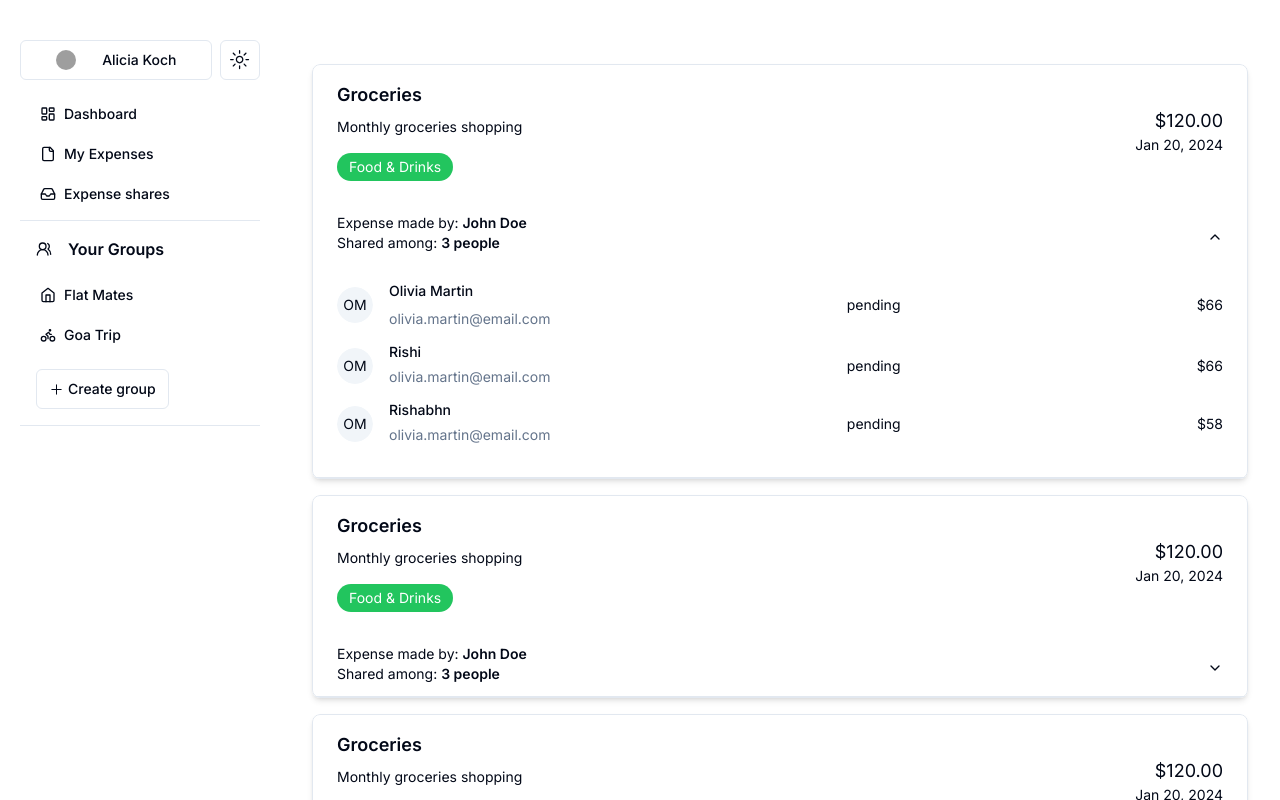
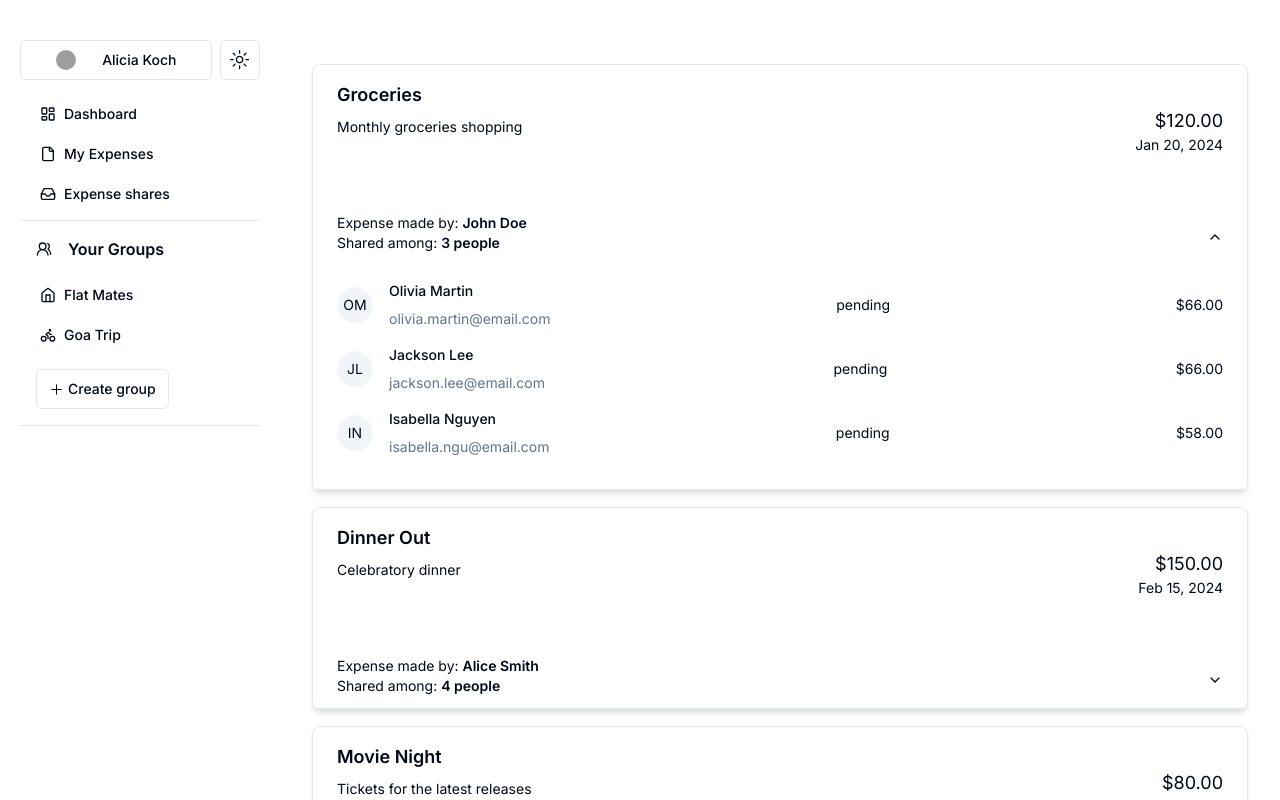
Before and after one commit to utsav82/paye, a Next.js app: page /dashboard/expenses in a window 1280 px wide. Both pictures are taken after a click on the button 1215 px from the left and 237 px from the top of the page. Shown: the top 800 px of the page. Built offline with nearby package versions, Linux system fonts and the light colour scheme; grey boxes are pictures that could not be loaded.

Commit message:
reafactored code

```diff
--- a/app/dashboard/[groupId]/[expenseId]/page.jsx
+++ b/app/dashboard/[groupId]/[expenseId]/page.jsx
@@ -5,54 +5,54 @@ import {
     CardFooter,
     CardHeader,
     CardTitle,
-} from "@/components/ui/card"
-const page = ({ params }) => {
-
+} from "@/components/ui/card";
+import { Separator } from "@/components/ui/separator";
+const Page = ({ params }) => {
+    const { title, amount, category, date, expenseMadeBy, shares } = {
+        title: "Grocery Shopping",
+        amount: 50.25,
+        category: "Food",
+        date: "January 15, 2024",
+        expenseMadeBy: "Alicia Koch",
+        shares: [
+            { avatarFallback: "JL", name: "Jackson", amount: 25.37 },
+            { avatarFallback: "OM", name: "Olivia", amount: 25.37 },
+            { avatarFallback: "RS", name: "Rishabh", amount: 25.37 },
+        ],
+    };
     return (
-        <div className="w-full max-w-md overflow-hidden">
+        <div className="w-full max-w-md overflow-hidden sm:pl-5">
                 <CardHeader>
-                <CardTitle>Grocery Shopping</CardTitle>
+                    <CardTitle>{title}</CardTitle>
                     <CardDescription>
-                    $50.25
+                        {`$${amount}`}
                         <br />
-                    Food
+                        {category}
                         <br />
-                    January 15, 2024
+                        {date}
                         <br />
-                    Alicia Koch
+                        {expenseMadeBy}
                     </CardDescription>
                 </CardHeader>
-            <CardContent className="grid gap-4 border-y py-4">
+                <CardContent className="grid gap-4 py-4">
+                <Separator></Separator>
                     <div className="grid gap-1">
                         <h3 className="font-semibold text-lg md:text-xl">Shares</h3>
-                    <div className="flex flex-wrap gap-4">
-                        <div className="flex flex-row items-center gap-2">
-                            <p className="mr-1">OM</p>
+                        <div className="flex flex-wrap gap-10">
+                            {shares.map((share, index) => (
+                                <div key={index} className="flex flex-row items-center gap-2">
+                                    <p className="mr-1">{share.avatarFallback}</p>
                                     <div>
-                                <div>Olivia Martin</div>
-                                <div className="text-sm">$25.38</div>
+                                        <div>{share.name}</div>
+                                        <div className="text-sm text-gray-500 dark:text-gray-400">{`$${share.amount.toFixed(2)}`}</div>
                                     </div>
                                 </div>
-                        <div className="flex flex-row items-center gap-2">
-                            <p className="mr-1">JL</p>
-                            <div>
-                                <div>Jackson Lee</div>
-                                <div className="text-sm text-gray-500 dark:text-gray-400">$25.37</div>
-                            </div>
-                        </div>
-                        <div className="flex flex-row items-center gap-2">
-                            <p className="mr-1">JL</p>
-                            <div>
-                                <div>Jackson Lee</div>
-                                <div className="text-sm text-gray-500 dark:text-gray-400">$25.37</div>
-                            </div>
-                        </div>
+                            ))}
                         </div>
                     </div>
                 </CardContent>
         </div>
+    );
+};
 
-    )
-}
-
-export default page
+export default Page;
--- a/app/dashboard/[groupId]/layout.jsx
+++ b/app/dashboard/[groupId]/layout.jsx
@@ -93,7 +93,7 @@ const layout = ({ params, children }) => {
                                         <div className="text-xs font-medium">{expense.category}</div>
                                     </div>
                                     <div className="line-clamp-2 text-xs text-muted-foreground">
-                                        {expense.amount.toFixed(2)} USD {/* Assuming 'amount' is a numeric field */}
+                                        {expense.amount.toFixed(2)} USD
                                     </div>
                                     <div
                                         className=
--- a/app/dashboard/[groupId]/page.jsx
+++ b/app/dashboard/[groupId]/page.jsx
@@ -1,16 +1,35 @@
 import React from 'react'
-import { Avatar, AvatarImage, AvatarFallback } from '@/components/ui/avatar';
+import { Avatar, AvatarFallback } from '@/components/ui/avatar';
 import {
   Card,
   CardContent,
-  CardDescription,
-  CardFooter,
   CardHeader,
   CardTitle,
 } from "@/components/ui/card"
 
+const MemberCard = ({ avatarFallback, name, email }) => {
+  return (
+    <div className="flex items-center">
+      <Avatar className="h-9 w-9">
+        <AvatarFallback>{avatarFallback}</AvatarFallback>
+      </Avatar>
+      <div className="ml-4 space-y-1">
+        <p className="text-sm font-medium leading-none">{name}</p>
+        <p className="hidden sm:block text-sm text-muted-foreground">{email}</p>
+      </div>
+    </div>
+  );
+};
 
-const page = () => {
+const Page = () => {
+  const members = [
+    { avatarFallback: 'OM', name: 'Olivia Martin', email: 'olivia.martin@email.com' },
+    { avatarFallback: 'JL', name: 'Jackson Lee', email: 'jackson.lee@email.com' },
+    { avatarFallback: 'IN', name: 'Isabella Nguyen', email: 'isabella.nguyen@email.com' },
+    { avatarFallback: 'WK', name: 'William Kim', email: 'will@email.com' },
+    { avatarFallback: 'SD', name: 'Sofia Davis', email: 'sofia.davis@email.com' },
+  ];
+
   return (
     <div>
       <CardHeader>
@@ -18,64 +37,13 @@ const page = () => {
       </CardHeader>
       <CardContent>
         <div className="space-y-8">
-          <div className="flex items-center">
-            <Avatar className="h-9 w-9">
-              <AvatarImage src="/avatars/01.png" alt="Avatar" />
-              <AvatarFallback>OM</AvatarFallback>
-            </Avatar>
-            <div className="ml-4 space-y-1">
-              <p className="text-sm font-medium leading-none">Olivia Martin</p>
-              <p className="hidden sm:block text-sm text-muted-foreground">
-                olivia.martin@email.com
-              </p>
-            </div>
-          </div>
-          <div className="flex items-center">
-            <Avatar className="flex h-9 w-9 items-center justify-center space-y-0 border">
-              <AvatarImage src="/avatars/02.png" alt="Avatar" />
-              <AvatarFallback>JL</AvatarFallback>
-            </Avatar>
-            <div className="ml-4 space-y-1">
-              <p className="text-sm font-medium leading-none">Jackson Lee</p>
-              <p className="hidden sm:block text-sm text-muted-foreground">jackson.lee@email.com</p>
-            </div>
-          </div>
-          <div className="flex items-center">
-            <Avatar className="h-9 w-9">
-              <AvatarImage src="/avatars/03.png" alt="Avatar" />
-              <AvatarFallback>IN</AvatarFallback>
-            </Avatar>
-            <div className="ml-4 space-y-1">
-              <p className="text-sm font-medium leading-none">Isabella Nguyen</p>
-              <p className="hidden sm:block text-sm text-muted-foreground">
-                isabella.nguyen@email.com
-              </p>
-            </div>
-          </div>
-          <div className="flex items-center">
-            <Avatar className="h-9 w-9">
-              <AvatarImage src="/avatars/04.png" alt="Avatar" />
-              <AvatarFallback>WK</AvatarFallback>
-            </Avatar>
-            <div className="ml-4 space-y-1">
-              <p className="text-sm font-medium leading-none">William Kim</p>
-              <p className="hidden sm:block text-sm text-muted-foreground">will@email.com</p>
-            </div>
-          </div>
-          <div className="flex items-center">
-            <Avatar className="h-9 w-9">
-              <AvatarImage src="/avatars/05.png" alt="Avatar" />
-              <AvatarFallback>SD</AvatarFallback>
-            </Avatar>
-            <div className="ml-4 space-y-1">
-              <p className="text-sm font-medium leading-none">Sofia Davis</p>
-              <p className="hidden sm:block text-sm text-muted-foreground">sofia.davis@email.com</p>
-            </div>
-          </div>
+          {members.map((member, index) => (
+            <MemberCard key={index} {...member} />
+          ))}
         </div>
       </CardContent>
     </div>
   );
 };
 
-export default page
+export default Page;
--- a/app/dashboard/expenses/page.jsx
+++ b/app/dashboard/expenses/page.jsx
@@ -1,10 +1,113 @@
 import ExpenseCard from "@/components/expense-card"
 function page() {
+
+  const dummyData = [
+    {
+      title: "Groceries",
+      description: "Monthly groceries shopping",
+      category: "Food & Drinks",
+      categoryColor: "green-500",
+      amount: 120.0,
+      date: "Jan 20, 2024",
+      expenseMadeBy: "John Doe",
+      sharedAmong: 3,
+      participants: [
+        {
+          avatarFallback: "OM",
+          name: "Olivia Martin",
+          email: "olivia.martin@email.com",
+          status: "pending",
+          amount: 66.0
+        },
+        {
+          avatarFallback: "JL",
+          name: "Jackson Lee",
+          email: "jackson.lee@email.com",
+          status: "pending",
+          amount: 66.0
+        },
+        {
+          avatarFallback: "IN",
+          name: "Isabella Nguyen",
+          email: "isabella.ngu@email.com",
+          status: "pending",
+          amount: 58.0
+        }
+      ]
+    },
+    {
+      title: "Dinner Out",
+      description: "Celebratory dinner",
+      category: "Dining",
+      categoryColor: "orange-500",
+      amount: 150.0,
+      date: "Feb 15, 2024",
+      expenseMadeBy: "Alice Smith",
+      sharedAmong: 4,
+      participants: [
+        {
+          avatarFallback: "AS",
+          name: "Andrew Stevens",
+          email: "andrew.stevens@email.com",
+          status: "pending",
+          amount: 40.0
+        },
+        {
+          avatarFallback: "CM",
+          name: "Catherine Miller",
+          email: "catherine.miller@email.com",
+          status: "pending",
+          amount: 40.0
+        },
+        {
+          avatarFallback: "BS",
+          name: "Brian Simmons",
+          email: "brian.simmons@email.com",
+          status: "completed",
+          amount: 30.0
+        },
+        {
+          avatarFallback: "MS",
+          name: "Megan Stewart",
+          email: "megan.stewart@email.com",
+          status: "pending",
+          amount: 40.0
+        }
+      ]
+    },
+    {
+      title: "Movie Night",
+      description: "Tickets for the latest releases",
+      category: "Entertainment",
+      categoryColor: "purple-500",
+      amount: 80.0,
+      date: "Mar 5, 2024",
+      expenseMadeBy: "David Johnson",
+      sharedAmong: 2,
+      participants: [
+        {
+          avatarFallback: "DJ",
+          name: "Diana Jones",
+          email: "diana.jones@email.com",
+          status: "completed",
+          amount: 40.0
+        },
+        {
+          avatarFallback: "RG",
+          name: "Robert Green",
+          email: "robert.green@email.com",
+          status: "completed",
+          amount: 40.0
+        }
+      ]
+    }
+  ];
+
   return (
     <div className="container flex flex-col gap-4 my-16">
-       <ExpenseCard/>
-       <ExpenseCard/>
-       <ExpenseCard/>
+      {dummyData.map((expenseData, index) => (
+        <ExpenseCard key={index} expenseData={expenseData} />
+      ))}
     </div>
   )
 }
--- a/app/dashboard/page.js
+++ b/app/dashboard/page.js
@@ -1,6 +1,4 @@
-import { Metadata } from "next";
 import Image from "next/image";
-import { Button } from "@/components/ui/button";
 import {
   Card,
   CardContent,
@@ -8,14 +6,11 @@ import {
   CardHeader,
   CardTitle,
 } from "@/components/ui/card";
-import { Tabs, TabsContent, TabsList, TabsTrigger } from "@/components/ui/tabs";
 import { CalendarDateRangePicker } from "@/components/date-range-picker";
-import { Overview } from "@/components/overview";
 import { RecentExpenses } from "@/components/recent-expenses";
 
 export const metadata = {
   title: "Dashboard",
-  description: "Example dashboard app built using the components.",
 };
 
 export default function DashboardPage() {
--- a/components/expense-card.jsx
+++ b/components/expense-card.jsx
@@ -6,94 +6,56 @@ import {
 } from "@/components/ui/accordion"
 import { Avatar, AvatarImage, AvatarFallback } from '@/components/ui/avatar';
 import { Card } from "./ui/card";
-export default function ExpenseCard() {
+import { cn } from "@/lib/utils";
+
+export default function ExpenseCard({ expenseData }) {
     return (
         <Accordion type="single" collapsible className="w-full max-w-6xl mx-auto shadow-md rounded-lg overflow-hidden">
-            <Card >
+            <Card>
                 <AccordionItem value="item-1">
                     <div className="flex items-center justify-between px-6 py-4">
                         <div className="text-left">
-                            <h2 className="text-lg font-semibold">Groceries</h2>
-                            <p className="text-sm mt-2">Monthly groceries shopping</p>
+                            <h2 className="text-lg font-semibold">{expenseData.title}</h2>
+                            <p className="text-sm mt-2">{expenseData.description}</p>
                             <div className="flex items-center justify-start mt-4">
-                                <div className="bg-green-500 text-white rounded-full px-3 py-1 text-sm">Food & Drinks</div>
+                                <div className={`bg-${expenseData.categoryColor} text-white rounded-full px-3 py-1 text-sm`}>{expenseData.category}</div>
                             </div>
                         </div>
                         <div className="text-right">
-                            <div className="text-lg font-semibol">$120.00</div>
-                            <div className="text-sm">Jan 20, 2024</div>
+                            <div className="text-lg font-semibol">{`$${expenseData.amount.toFixed(2)}`}</div>
+                            <div className="text-sm">{expenseData.date}</div>
                         </div>
                     </div>
                     <div className="flex justify-between px-6 pt-4 pb-1">
                         <div className="text-sm">
                             <p>
-                                Expense made by: <span className="font-semibold">John Doe</span>
+                                Expense made by: <span className="font-semibold">{expenseData.expenseMadeBy}</span>
                             </p>
                             <p>
-                                Shared among: <span className="font-semibold">3 people</span>
+                                Shared among: <span className="font-semibold">{`${expenseData.sharedAmong} people`}</span>
                             </p>
                         </div>
-                        <AccordionTrigger ></AccordionTrigger>
+                        <AccordionTrigger></AccordionTrigger>
                     </div>
                     <AccordionContent>
                         <div className="flex flex-col px-6 py-4 gap-4 w-full">
-                            <div className="flex items-center justify-between">
+                            {expenseData.participants.map((participant, index) => (
+                                <div key={index} className="flex items-center justify-between">
                                     <div className="flex items-center">
                                         <Avatar className="h-9 w-9">
-                                        <AvatarFallback>OM</AvatarFallback>
+                                            <AvatarFallback>{participant.avatarFallback}</AvatarFallback>
                                         </Avatar>
                                         <div className="ml-4 space-y-2 max-w-5 sm:max-w-lg">
-                                        <p className="text-sm font-medium ">Olivia Martin</p>
+                                            <p className="text-sm font-medium">{participant.name}</p>
                                             <p className="hidden sm:block text-sm text-muted-foreground">
-                                            olivia.martin@email.com
+                                                {participant.email}
                                             </p>
                                         </div>
                                     </div>
-                                <p>
-                                    pending
-                                </p>
-                                <p>
-                                    $66
-                                </p>
+                                    <p>{participant.status}</p>
+                                    <p>{`$${participant.amount.toFixed(2)}`}</p>
                                 </div>
-                            <div className="flex items-center justify-between">
-                                <div className="flex items-center">
-                                    <Avatar className="h-9 w-9">
-                                        <AvatarFallback>OM</AvatarFallback>
-                                    </Avatar>
-                                    <div className="ml-4 space-y-2 max-w-5 sm:max-w-lg">
-                                        <p className="text-sm font-medium leading-none">Rishi</p>
-                                        <p className="hidden sm:block text-sm text-muted-foreground">
-                                            olivia.martin@email.com
-                                        </p>
-                                    </div>
-                                </div>
-                                <p>
-                                    pending
-                                </p>
-                                <p>
-                                    $66
-                                </p>
-                            </div>
-                            <div className="flex items-center justify-between">
-                                <div className="flex items-center">
-                                    <Avatar className="h-9 w-9">
-                                        <AvatarFallback>OM</AvatarFallback>
-                                    </Avatar>
-                                    <div className="ml-4 space-y-2 max-w-5 sm:max-w-lg">
-                                        <p className="text-sm font-medium leading-none">Rishabhn</p>
-                                        <p className="hidden sm:block text-sm text-muted-foreground">
-                                            olivia.martin@email.com
-                                        </p>
-                                    </div>
-                                </div>
-                                <p>
-                                    pending
-                                </p>
-                                <p>
-                                    $58
-                                </p>
-                            </div>
+                            ))}
                         </div>
                     </AccordionContent>
                 </AccordionItem>
--- a/components/mobile-nav.jsx
+++ b/components/mobile-nav.jsx
@@ -23,7 +23,7 @@ const MobileSideNav = () => {
                     <path d="M4 6h16M4 12h16m-7 6h7"></path>
                 </svg>
                 {/* Side Navigation */}
-                {isNavOpen && <SideNav className={"h-screen"} />}
+                {isNavOpen && <SideNav className={"h-screen ease-in"} />}
             </button>
         </div>
     );
--- a/components/recent-expenses.jsx
+++ b/components/recent-expenses.jsx
@@ -2,70 +2,63 @@ import {
   Avatar,
   AvatarFallback,
   AvatarImage,
-  } from "@/components/ui/avatar"
+} from "@/components/ui/avatar";
 
 export function RecentExpenses() {
+
+  const data = [
+    {
+      "avatarSrc": "/avatars/01.png",
+      "avatarFallback": "OM",
+      "name": "Olivia Martin",
+      "email": "olivia.martin@email.com",
+      "amount": 1999.0
+    },
+    {
+      "avatarSrc": "/avatars/02.png",
+      "avatarFallback": "JL",
+      "name": "Jackson Lee",
+      "email": "jackson.lee@email.com",
+      "amount": 39.0
+    },
+    {
+      "avatarSrc": "/avatars/03.png",
+      "avatarFallback": "IN",
+      "name": "Isabella Nguyen",
+      "email": "isabella.nguyen@email.com",
+      "amount": 299.0
+    },
+    {
+      "avatarSrc": "/avatars/04.png",
+      "avatarFallback": "WK",
+      "name": "William Kim",
+      "email": "will@email.com",
+      "amount": 99.0
+    },
+    {
+      "avatarSrc": "/avatars/05.png",
+      "avatarFallback": "SD",
+      "name": "Sofia Davis",
+      "email": "sofia.davis@email.com",
+      "amount": 39.0
+    }
+  ]
+
   return (
     <div className="space-y-8">
-        <div className="flex items-center">
+      {data.map((item, index) => (
+        <div key={index} className="flex items-center">
           <Avatar className="h-9 w-9">
-            <AvatarImage src="/avatars/01.png" alt="Avatar" />
-            <AvatarFallback>OM</AvatarFallback>
+            <AvatarImage src={item.avatarSrc} alt={`Avatar ${index + 1}`} />
+            <AvatarFallback>{item.avatarFallback}</AvatarFallback>
           </Avatar>
           <div className="ml-4 space-y-1">
-            <p className="text-sm font-medium leading-none">Olivia Martin</p>
-            <p className="text-sm text-muted-foreground">
-              olivia.martin@email.com
-            </p>
+            <p className="text-sm font-medium leading-none">{item.name}</p>
+            <p className="text-sm text-muted-foreground">{item.email}</p>
           </div>
-          <div className="ml-auto font-medium">+$1,999.00</div>
+          <div className="ml-auto font-medium">{`+$${item.amount.toFixed(2)}`}</div>
         </div>
-        <div className="flex items-center">
-          <Avatar className="flex h-9 w-9 items-center justify-center space-y-0 border">
-            <AvatarImage src="/avatars/02.png" alt="Avatar" />
-            <AvatarFallback>JL</AvatarFallback>
-          </Avatar>
-          <div className="ml-4 space-y-1">
-            <p className="text-sm font-medium leading-none">Jackson Lee</p>
-            <p className="text-sm text-muted-foreground">jackson.lee@email.com</p>
+      ))}
     </div>
-          <div className="ml-auto font-medium">+$39.00</div>
-        </div>
-        <div className="flex items-center">
-          <Avatar className="h-9 w-9">
-            <AvatarImage src="/avatars/03.png" alt="Avatar" />
-            <AvatarFallback>IN</AvatarFallback>
-          </Avatar>
-          <div className="ml-4 space-y-1">
-            <p className="text-sm font-medium leading-none">Isabella Nguyen</p>
-            <p className="text-sm text-muted-foreground">
-              isabella.nguyen@email.com
-            </p>
-          </div>
-          <div className="ml-auto font-medium">+$299.00</div>
-        </div>
-        <div className="flex items-center">
-          <Avatar className="h-9 w-9">
-            <AvatarImage src="/avatars/04.png" alt="Avatar" />
-            <AvatarFallback>WK</AvatarFallback>
-          </Avatar>
-          <div className="ml-4 space-y-1">
-            <p className="text-sm font-medium leading-none">William Kim</p>
-            <p className="text-sm text-muted-foreground">will@email.com</p>
-          </div>
-          <div className="ml-auto font-medium">+$99.00</div>
-        </div>
-        <div className="flex items-center">
-          <Avatar className="h-9 w-9">
-            <AvatarImage src="/avatars/05.png" alt="Avatar" />
-            <AvatarFallback>SD</AvatarFallback>
-          </Avatar>
-          <div className="ml-4 space-y-1">
-            <p className="text-sm font-medium leading-none">Sofia Davis</p>
-            <p className="text-sm text-muted-foreground">sofia.davis@email.com</p>
-          </div>
-          <div className="ml-auto font-medium">+$39.00</div>
-        </div>
-      </div>
-    )
+  );
 }
```
Also changed, not shown: app/dashboard/expense_share/page.jsx (+7 -9 lines). Lines whose indentation alone changed are shown as unchanged.
